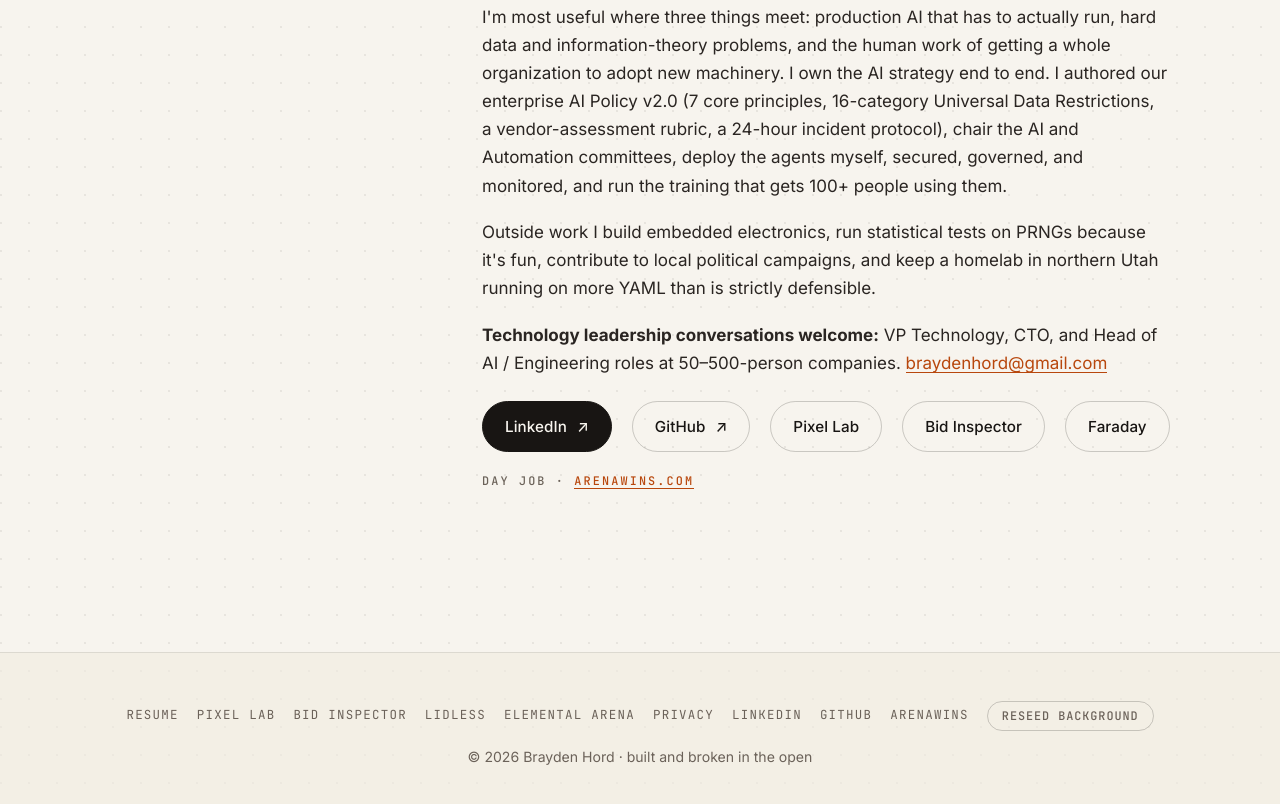
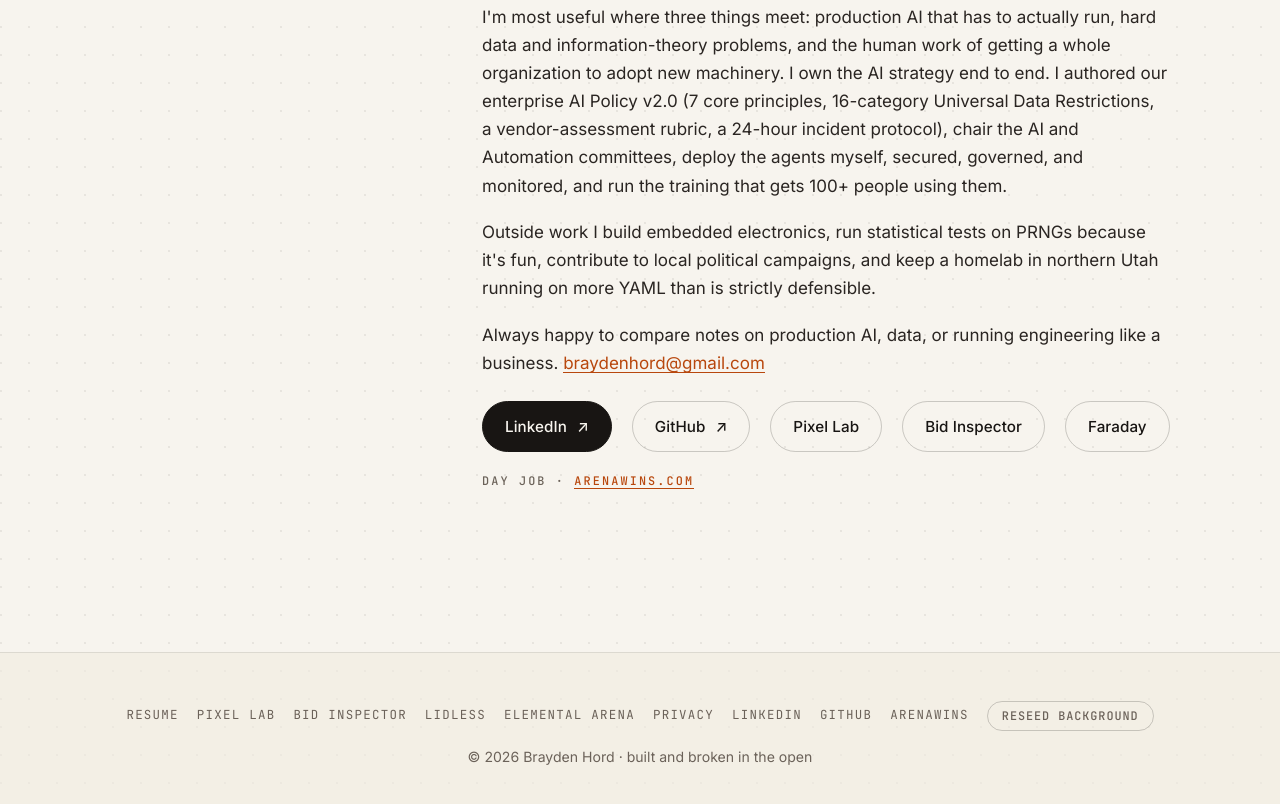
Before and after one commit to hord-brayden/hord-brayden.github.io, a plain HTML site: page index.html in a window 1280 px wide. Shown: the part 5938-6742 px from the top of the page. Drawn offline with Linux system fonts and the light colour scheme.

Commit message:
Soften contact lines on home and resume

```diff
--- a/index.html
+++ b/index.html
@@ -616,7 +616,7 @@
             more YAML than is strictly defensible.
           </p>
 
-          <p> <strong>Technology leadership conversations welcome:</strong> VP Technology, CTO, and Head of AI / Engineering roles at 50–500-person companies. <a href="mailto:braydenhord@gmail.com">braydenhord@gmail.com</a> </p> <div class="contact-strip">
+          <p>Always happy to compare notes on production AI, data, or running engineering like a business. <a href="mailto:braydenhord@gmail.com">braydenhord@gmail.com</a></p> <div class="contact-strip">
             <a class="btn" href="https://www.linkedin.com/in/brayden-hord" target="_blank" rel="noopener">LinkedIn <span aria-hidden="true">&#8599;</span></a>
             <a class="btn btn--ghost" href="https://github.com/hord-brayden/" target="_blank" rel="noopener">GitHub <span aria-hidden="true">&#8599;</span></a>
             <a class="btn btn--ghost" href="pixel-lab.html">Pixel Lab</a>
```
Also changed, not shown: resume.html (+1 -1 lines).
